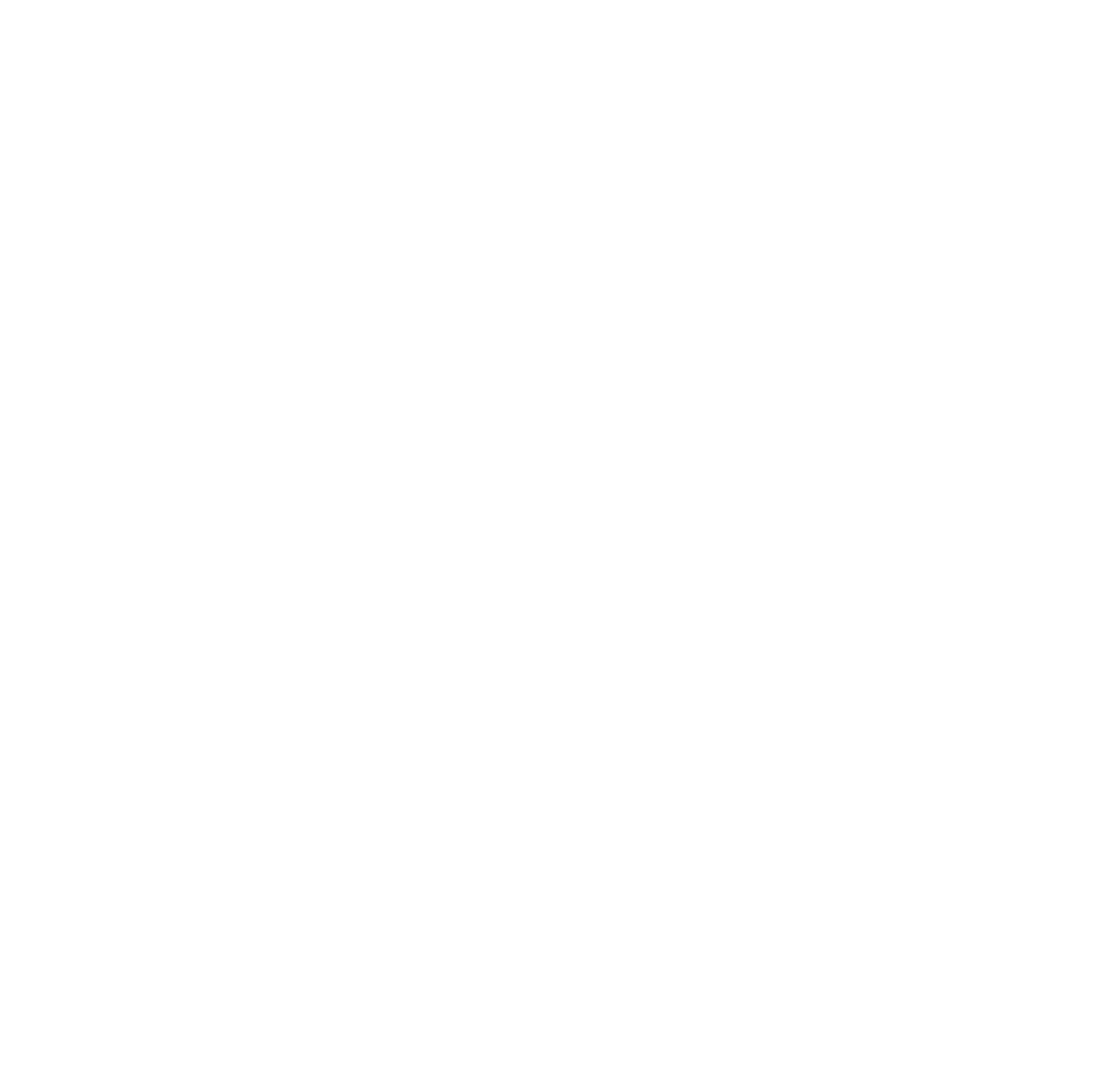
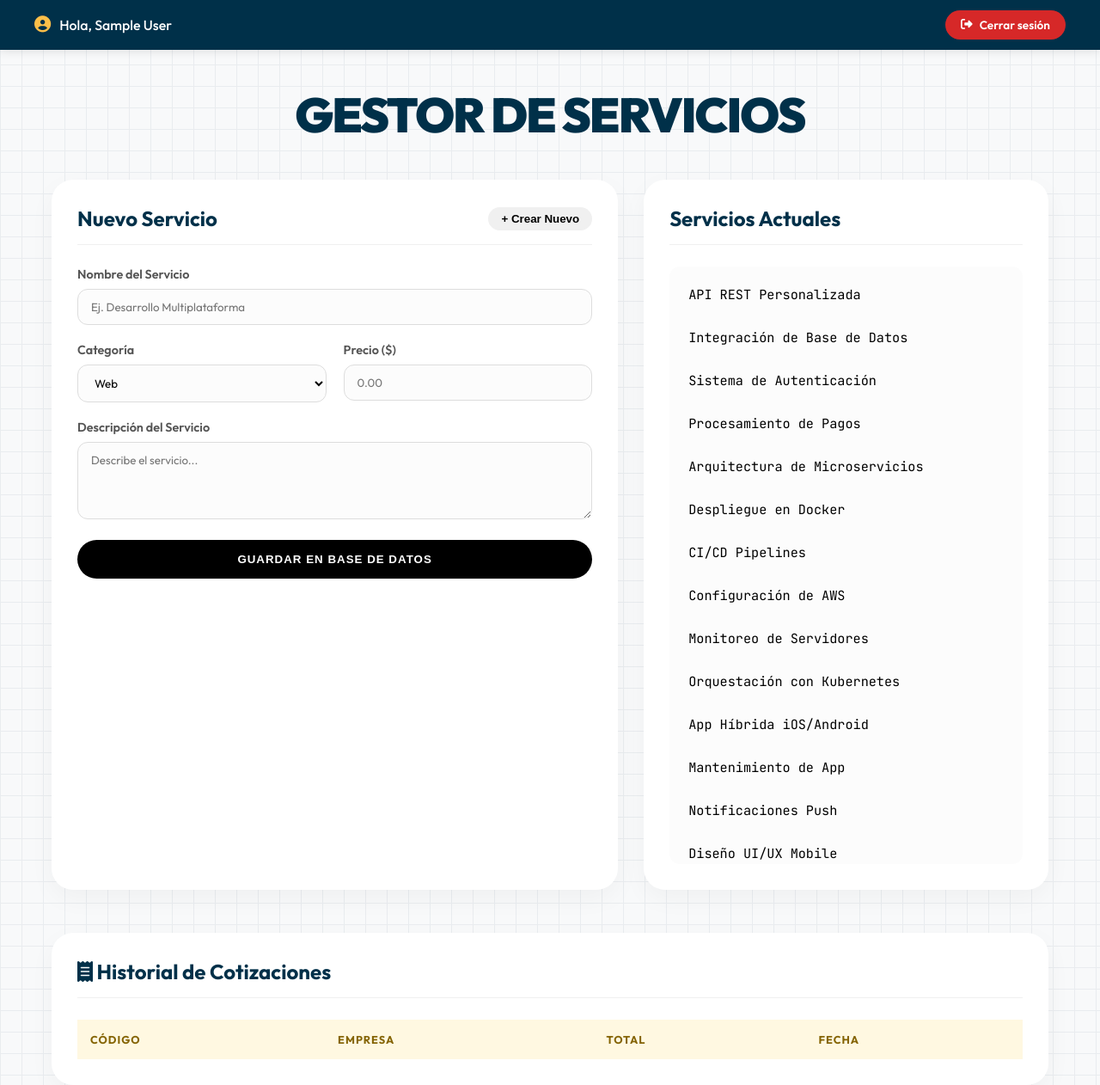
Before and after one commit to MadeInRodri/sistema-cotizacion-v2, a PHP site: page /views/services.php in a window 1280 px wide. Before the commit the page is empty. Shown: the whole page at 86% size. Before the commit the page ends 800 px from the top, so only its background shows below. Run offline with PHP 8.4, Linux system fonts and the light colour scheme; the visitor is signed in with stand-in values (Sample User, id 1); data comes from the database, SQL or seed files in the repository; lists and menus that the app fills with data are empty; some libraries are stand-ins or nearby versions.

Commit message:
Agregando panel de admin

```diff
--- a/controllers/ServiceController.php
+++ b/controllers/ServiceController.php
@@ -27,6 +27,46 @@ class ServiceController {
 
     //Métodos de Leo...
 
+    public function saveService() {
+        header('Content-Type: application/json');
+        $data = json_decode(file_get_contents("php://input"), true);
+
+        if (!$data) {
+            echo json_encode(["status" => "error", "message" => "No se recibieron datos"]);
+            return;
+        }
+
+        try {
+            $service = new Service();
+            $reflector = new ReflectionClass($service);
+
+            // 1. Manejo del ID (Sin setAccessible porque ya no hace falta en PHP 8.1+)
+            if (!empty($data['id'])) {
+                $propId = $reflector->getProperty('id');
+                $propId->setValue($service, $data['id']);
+            }
+
+            // 2. Usamos los Setters que SÍ existen en tu modelo
+            $service->setName($data['name']);
+            $service->setPrice($data['price']);
+            $service->setCategoryId($data['category_id']);
+
+            // 3. Manejo de la descripción
+            $propDesc = $reflector->getProperty('description');
+            $propDesc->setValue($service, $data['description']);
+
+            // 4. Guardamos usando el método del modelo
+            if ($service->save()) {
+                echo json_encode(["status" => "success", "message" => "Servicio guardado correctamente"]);
+            } else {
+                echo json_encode(["status" => "error", "message" => "Error al ejecutar save()"]);
+            }
+
+        } catch (Exception $e) {
+            echo json_encode(["status" => "error", "message" => $e->getMessage()]);
+        }
+    }
+
 }
 
 // --- MINI ENRUTADOR API ---
--- a/views/services.php
+++ b/views/services.php
@@ -1,16 +1,122 @@
 <?php require_once '../config/admin_guard.php'; ?>
-
 <!DOCTYPE html>
-<html lang="en">
+<html lang="es">
 
 <head>
     <meta charset="UTF-8">
-    <meta name="viewport" content="width=device-width, initial-scale=1.0">
-    <title>Document</title>
+    <title>Gestor de Servicios | L&R Solutions</title>
+    <link
+        href="https://fonts.googleapis.com/css2?family=Outfit:wght@100..900&family=JetBrains+Mono:ital,wght@0,100..800;1,100..800&display=swap"
+        rel="stylesheet">
+    <link rel="stylesheet" href="https://cdnjs.cloudflare.com/ajax/libs/font-awesome/6.5.1/css/all.min.css" />
+    <link rel="stylesheet" href="../public/assets/css/admin-panel.css" />
 </head>
 
-<body>
-    <!-- Vista del panel del admin -->
+<body class="admin-page">
+    <nav class="user-topbar">
+        <div class="user-greeting">
+            <i class="fa-solid fa-circle-user"></i>
+            <span>Hola, <?= htmlspecialchars($_SESSION['user_name']) ?></span>
+        </div>
+        <a href="../controllers/AuthController.php?action=logout" class="logout-btn">
+            <i class="fa-solid fa-right-from-bracket"></i> Cerrar sesión
+        </a>
+    </nav>
+
+    <header class="header">
+        <h1 class="logo">GESTOR DE SERVICIOS</h1>
+    </header>
+
+    <main class="grid-wrapper">
+        <div class="grid-background"></div>
+
+        <section class="content">
+            <div class="admin-flex-layout">
+
+                <div class="form-container">
+                    <div class="table-card">
+                        <div class="table-header">
+                            <h2 id="panel-title">Nuevo Servicio</h2>
+                            <button id="btn-nuevo" class="button-filter">+ Crear Nuevo</button>
+                        </div>
+
+                        <form id="form-service-admin" class="admin-form-padding">
+                            <input type="hidden" id="service-id">
+
+                            <div class="full-width">
+                                <label>Nombre del Servicio</label>
+                                <input type="text" id="service-name" placeholder="Ej. Desarrollo Multiplataforma"
+                                    required>
+                            </div>
+
+                            <div>
+                                <label>Categoría</label>
+                                <select id="service-category" class="admin-select" required>
+                                    <option value="1" selected>Web</option>
+                                    <option value="2">Backend</option>
+                                    <option value="3">Mobile</option>
+                                    <option value="4">DevOps</option>
+                                </select>
+                            </div>
+
+                            <div>
+                                <label>Precio ($)</label>
+                                <input type="number" step="0.01" id="service-price" placeholder="0.00" required>
+                            </div>
+
+                            <div class="full-width">
+                                <label>Descripción del Servicio</label>
+                                <textarea id="service-description" rows="4" placeholder="Describe el servicio..."
+                                    required></textarea>
+                            </div>
+
+                            <div class="full-width">
+                                <button type="submit" class="submit-btn" style="width: 100%; border-radius: 50px;">
+                                    Guardar en Base de Datos
+                                </button>
+                            </div>
+                        </form>
+                    </div>
+                </div>
+
+                <aside class="list-container">
+                    <div class="table-card">
+                        <div class="table-header">
+                            <h2>Servicios Actuales</h2>
+                        </div>
+                        <div class="admin-list-wrapper">
+                            <select id="service-selector" size="15" class="admin-vertical-list"></select>
+                        </div>
+                    </div>
+                </aside>
+            </div>
+
+            <div class="admin-quotes-section">
+                <div class="table-card">
+                    <div class="table-header">
+                        <h2><i class="fa-solid fa-receipt"></i> Historial de Cotizaciones</h2>
+                    </div>
+                    <div class="table-responsive">
+                        <table>
+                            <thead>
+                                <tr>
+                                    <th>Código</th>
+                                    <th>Empresa</th>
+                                    <th>Total</th>
+                                    <th>Fecha</th>
+                                </tr>
+                            </thead>
+                            <tbody id="quotes-list">
+                            </tbody>
+                        </table>
+                    </div>
+                </div>
+            </div>
+        </section>
+    </main>
+
+    <script src="https://cdn.jsdelivr.net/npm/sweetalert2@11"></script>
+    <script src="../public/assets/js/admin-services.js"></script>
 </body>
 
 </html>
```
Also changed, not shown: public/assets/css/admin-panel.css (added), public/assets/js/admin-services.js (added).
